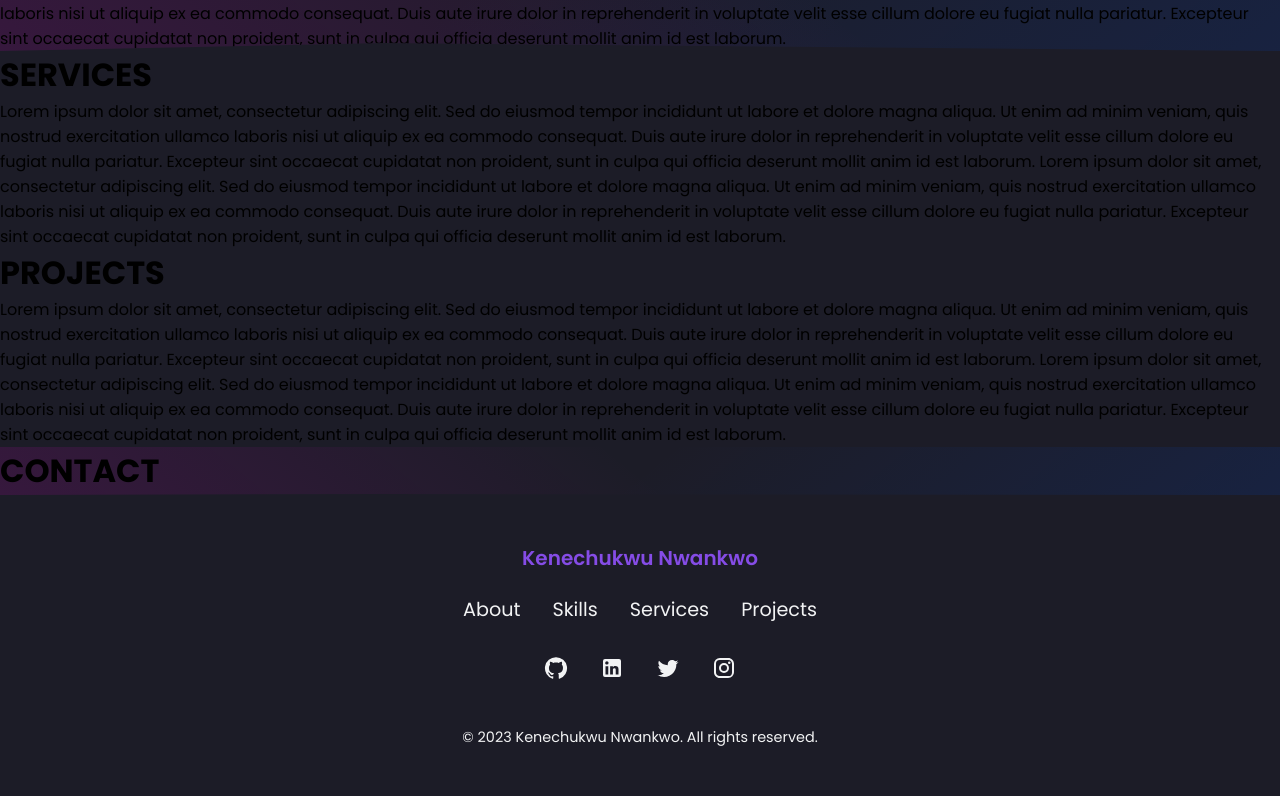
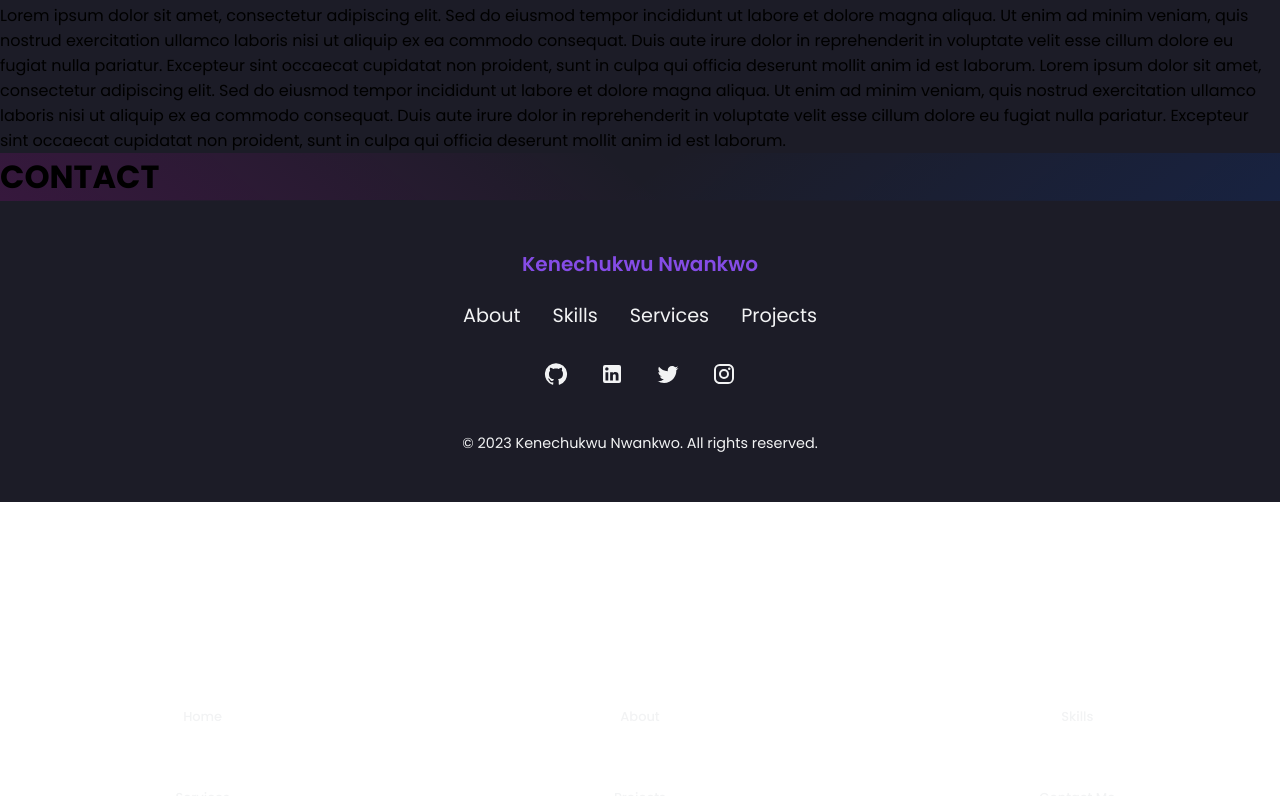
Before and after one commit to kin018/kin018dev, a React (Create React App) app in the folder portfolio/: page / in a window 1280 px wide. Shown: the part 792-1588 px from the top of the page. After the commit the page ends 1294 px from the top, so only its background shows below. Built offline with nearby package versions, Linux system fonts and the light colour scheme; some icons are missing.

Commit message:
Styling for dropdown complete now need to add functionality

```diff
--- a/portfolio/src/App.js
+++ b/portfolio/src/App.js
@@ -32,8 +32,10 @@ function App() {
     <ThemeProvider theme={isDarkTheme ? darkTheme : lightTheme}>
       <Router>
         <Header toggleTheme={toggleTheme} isDarkTheme={isDarkTheme} />
-        <HeaderDropdownMenu />
+
         <MainAppContainer>
+          <HeaderDropdownMenu />
+
           <Home />
           <GradientWrapper>
             <AboutMe />
--- a/portfolio/src/components/HeaderDropdownMenu.jsx
+++ b/portfolio/src/components/HeaderDropdownMenu.jsx
@@ -5,10 +5,12 @@ import {
   StyledHeaderDropdownMenuLink,
   HeaderDropdownMenuGrid,
   StyledHeaderDropdownMenuIcon,
+  HeaderDropdownMenuContainer,
 } from '../styledComponents/StyledComponents';
 
 function HeaderDropdownMenu() {
   return (
+    <HeaderDropdownMenuContainer>
       <HeaderDropdownMenuGrid>
         <StyledHeaderDropdownMenuLink as={Link} to="/">
           <StyledHeaderDropdownMenuIcon>
@@ -47,6 +49,7 @@ function HeaderDropdownMenu() {
           Contact Me
         </StyledHeaderDropdownMenuLink>
       </HeaderDropdownMenuGrid>
+    </HeaderDropdownMenuContainer>
   );
 }
 
--- a/portfolio/src/styledComponents/StyledComponents.js
+++ b/portfolio/src/styledComponents/StyledComponents.js
@@ -208,12 +208,21 @@ export const StyledHeaderDropdownMenuLink = styled.a`
   }
 `;
 
-export const HeaderDropdownMenu = styled.div`
-grid-template-columns: repeat(3, 1fr);
-gap: 2rem;
+export const HeaderDropdownMenuContainer = styled.div`
+  @media screen and (min-width: 768px) {
+    position: fixed;
+    bottom: -100%;
+    left: 0;
+    width: 100%;
+    /* background-color: ${({ theme }) => theme.primary}; */
+    padding: 2rem 1.5rem 4rem;
+    box-shadow: 0 -1px 4px rgba(0, 0, 0, 0.15);
+    border-radius: 1.5rem 1.5rem 0 0;
+    transition: 0.3s;
   }
 `;
 export const HeaderDropdownMenuGrid = styled.div`
+display: grid;
 grid-template-columns: repeat(3, 1fr);
 gap: 2rem;
   }
```
Lines whose indentation alone changed are shown as unchanged.
